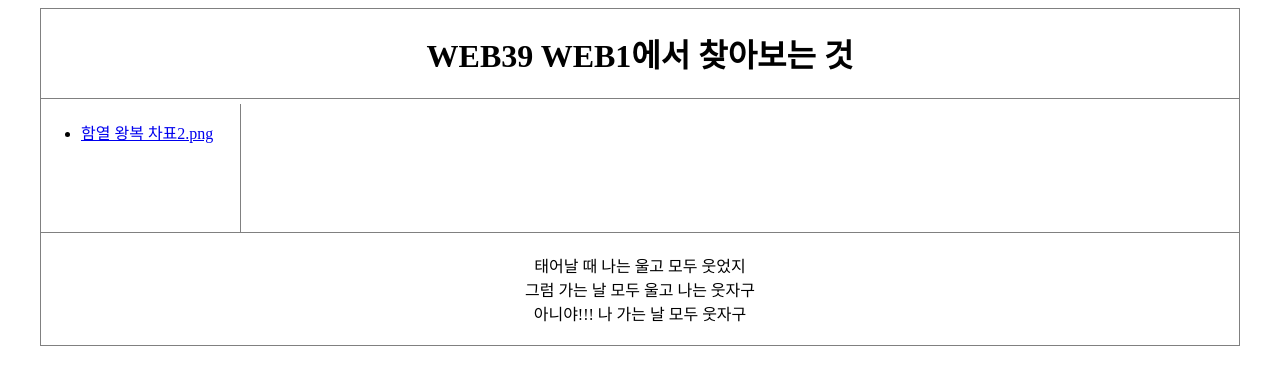
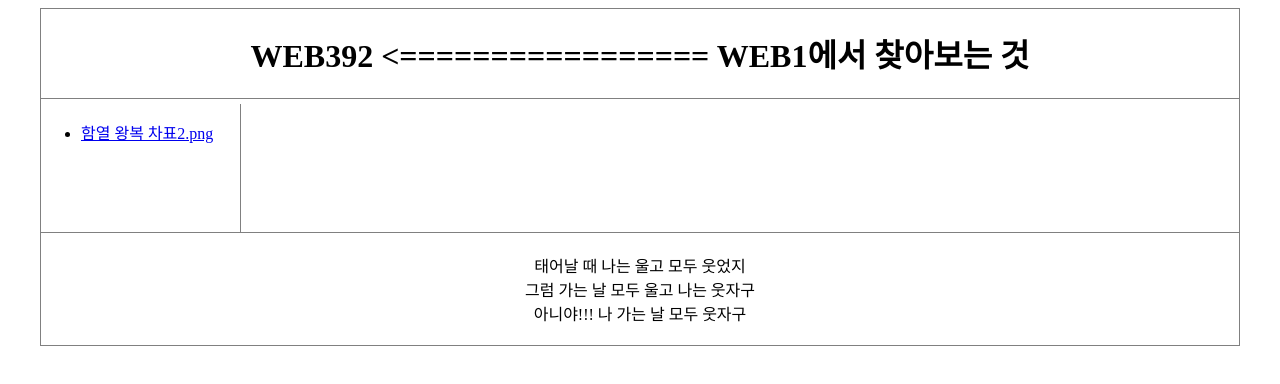
Before and after one commit to ahnssi9web/AHNlife14, a plain HTML site: page index.html in a window 1280 px wide. Drawn offline with Linux system fonts and the light colour scheme.

Commit message:
Update index.html

```diff
--- a/index.html
+++ b/index.html
@@ -57,7 +57,7 @@
  <div class="container">
     <header>
     <h1>
-         WEB39  WEB1에서 찾아보는 것
+         WEB392 <=================  WEB1에서 찾아보는 것
     </h1>
     </header>
 
```
